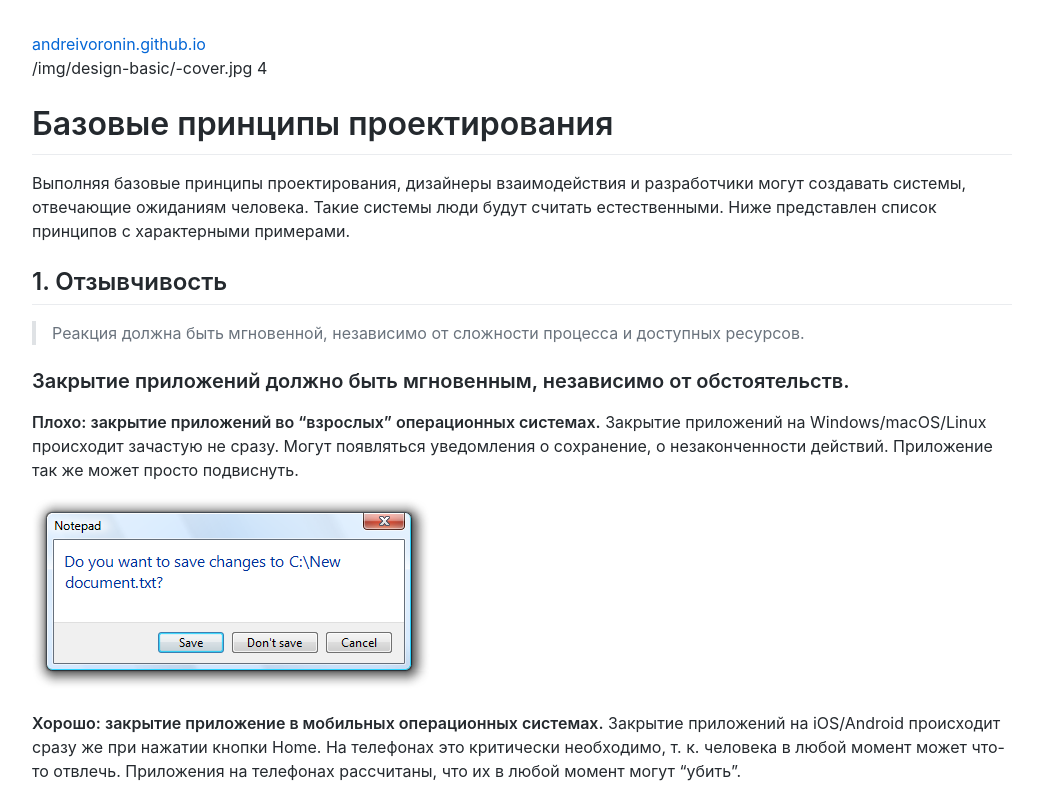
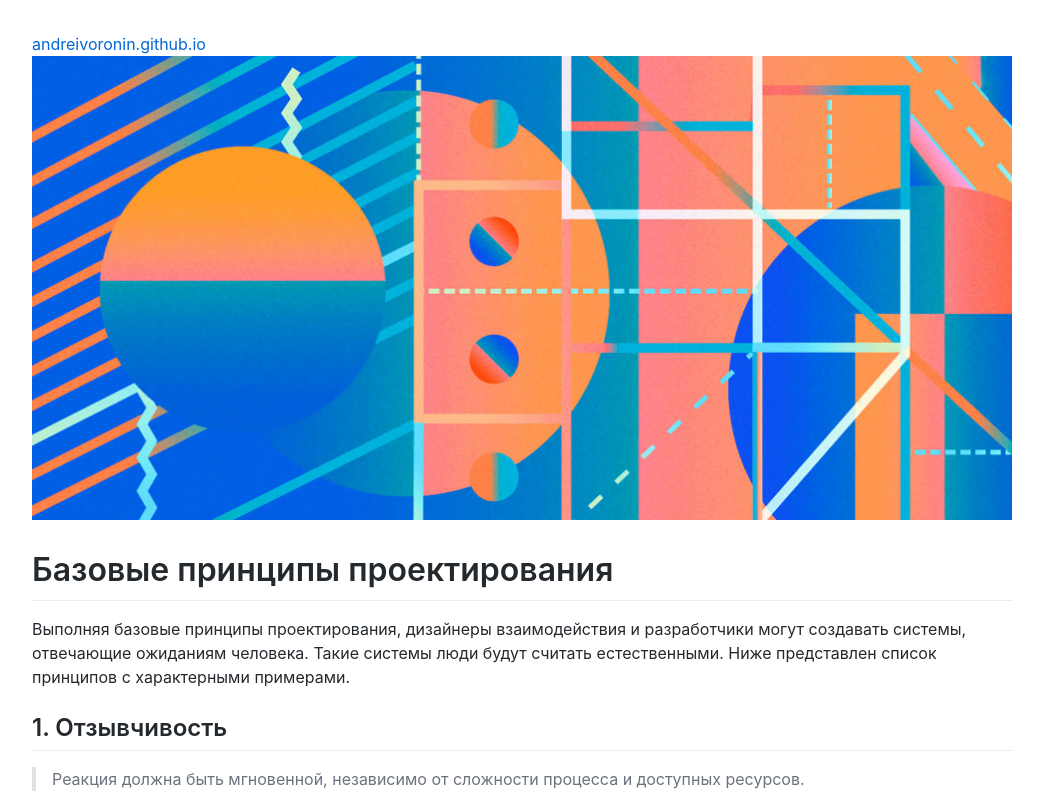
Before and after one commit to andreivoronin/andreivoronin.github.io, a Jekyll site: the page built from _posts/2017-08-10-design-basic.md, in a window 1280 px wide and 900 px high, cut to the strip 0-795 px from the top of the window. Shown: the whole strip, without its empty margins (118-1161 px from the left). Built offline with Jekyll 4.4.1, drawn with Linux system fonts in a browser that asks for light colours.

Commit message:
Update post.html

```diff
--- a/_layouts/post.html
+++ b/_layouts/post.html
@@ -3,10 +3,13 @@ layout: default
 ---
 
 {% assign image_path = '/img' | append: page.id | append: '/-cover.jpg' %}
-{{ image_path }}
-4
-
-
+{% for static_file in site.static_files %}
+    {% if static_file.path == image_path %}
+        <div>
+          <img src="{{ image_path }}" alt="{{ page.title | escape }}">
+        </div>
+    {% endif %}
+{% endfor %}
 
 <h1>{{ page.title }}</h1>
 
```
